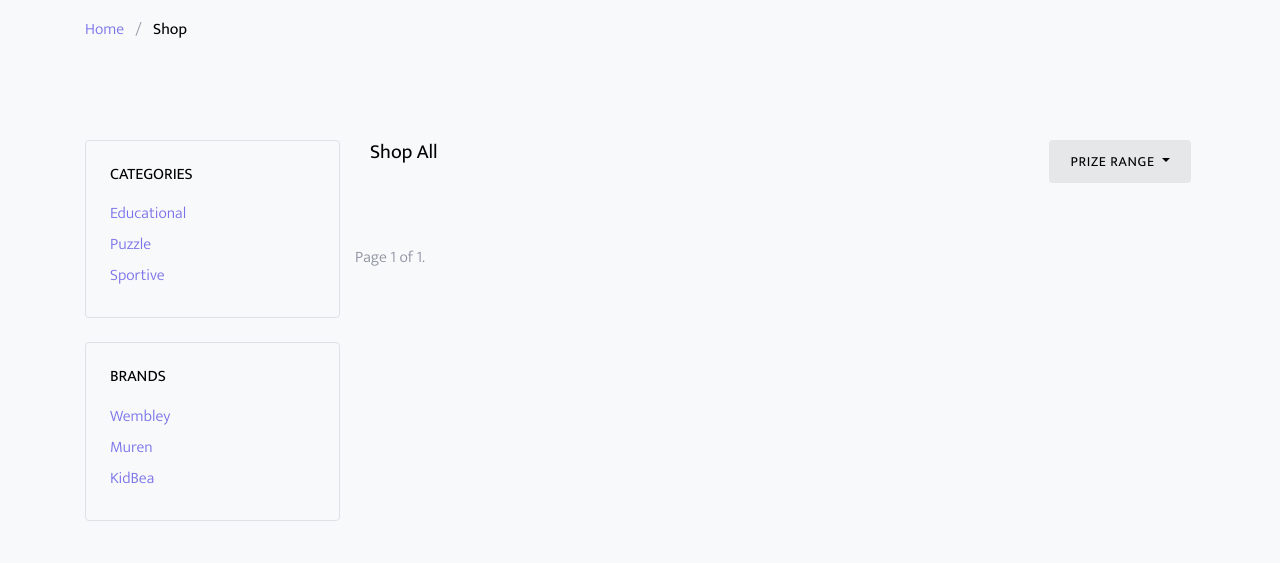
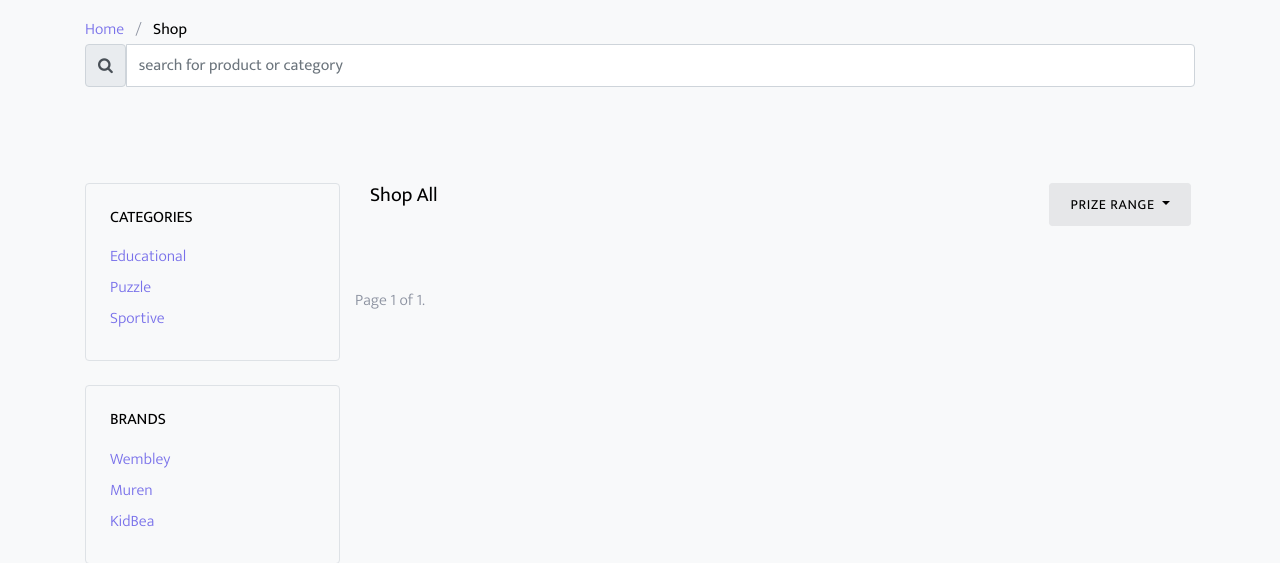
Before and after one commit to shibil-thora/TempoToys, a Django app: page /shop/ in a window 1280 px wide. Shown: the part 214-777 px from the top of the page. Run offline with Django 5.2, Linux system fonts and the light colour scheme; the visitor is signed in with stand-in values (Sample User, id 1); data that the repository does not hold is empty; some libraries are stand-ins or nearby versions; some web fonts are replaced.

Commit message:
adding the search bar

```diff
--- a/TempoTees/home/urls.py
+++ b/TempoTees/home/urls.py
@@ -39,4 +39,5 @@ urlpatterns = [
     path('wallet/', views.wallet, name='wallet'),
     path('apply_referral/', views.apply_referral, name='apply_referral'),
     path('download_invoice/<pk>', views.download_invoice, name='download_invoice'),
+    path('search_product/', views.search_product, name='search_product'),
 ]
--- a/TempoTees/home/views.py
+++ b/TempoTees/home/views.py
@@ -1062,3 +1062,29 @@ def download_invoice(request, pk):
         return response
     else:
         return redirect('r:login')
+
+
+#=================================== PRODUCT SEARCH ===================================#
+def search_product(request):
+    if request.user.is_authenticated:
+        products = Products.objects.filter(is_listed=True).order_by('-id')
+        q = request.GET.get('search_query')
+        products = products.filter(product_name__icontains=q)
+        print(bool(products))
+        if bool(products) == False:
+            products = Products.objects.filter(is_listed=True).filter(category__category_name__icontains=q).order_by('-id')
+            print(products)
+        paginator = Paginator(products, 3)
+        page = request.GET.get('page', 1)
+
+        try:
+            venues = paginator.page(page)
+        except :
+            raise Http404("Page not found")
+
+        context = {
+            'products': venues,
+            'venues': venues,
+        }
+        return render(request, 'shop.html', context)
+    return redirect('r:login')
--- a/TempoTees/templates/shop.html
+++ b/TempoTees/templates/shop.html
@@ -126,13 +126,21 @@
       <div class="container">
         <div class="row">
           <div class="col-md-12 mb-0"><a href="{% url 'h:home' %}">Home</a> <span class="mx-2 mb-0">/</span> <strong class="text-black">Shop</strong></div>
+
+          <div class="container mx-0">
+            <form action="{% url 'h:search_product' %}" method="GET">
+            <div class="input-group flex-nowrap">
+              <button type="submit" class="input-group-text" href="" id="addon-wrapping"><i class="icon icon-search"></i></button>
+              <input type="text" class="form-control" name="search_query" placeholder="search for product or category" aria-label="Username" aria-describedby="addon-wrapping">
+            </div>
+          </div>
+        </form>
         </div>
       </div>
     </div>
 
     <div class="site-section">
       <div class="container">
-
         <div class="row mb-5">
           <div class="col-md-9 order-2">
 
@@ -166,7 +174,6 @@
               </div>
             </div>
             <div class="row mb-5">
-
                 {% for product in products %}
                 {% if product.offer %}
                 <div class="col-sm-6 col-lg-4 mb-4" data-aos="fade-up">
--- a/TempoTees/templates/wishlist.html
+++ b/TempoTees/templates/wishlist.html
@@ -171,7 +171,7 @@
                           <h2 class="h5 text-black">{{ wishlist_item.product.product_name }}</h2>
                         </td>
                         <td><a href="{% url 'h:remove_from_wishlist' wishlist_item.product.id %}" class="btn head-sec text-light btn-sm">Remove</a></td>
-                        <td><a href="{% url 'h:add_to_cart' wishlist_item.id %}" class="btn head-sec text-light btn-sm">Add</a></td>
+                        <td><a href="{% url 'h:add_to_cart' wishlist_item.product.id %}" class="btn head-sec text-light btn-sm">Add</a></td>
                       </tr>
                     {% endfor %}
                   </tbody>
```
